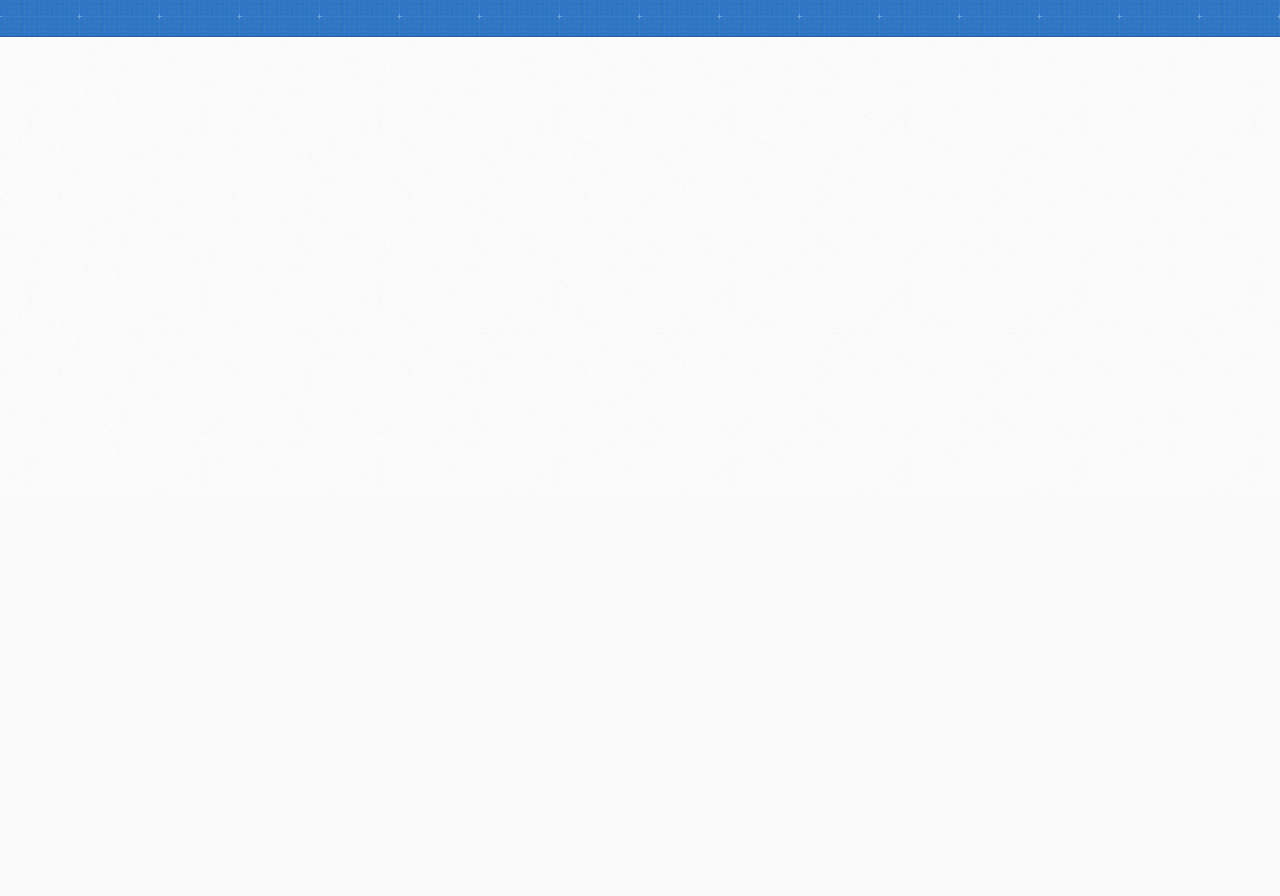
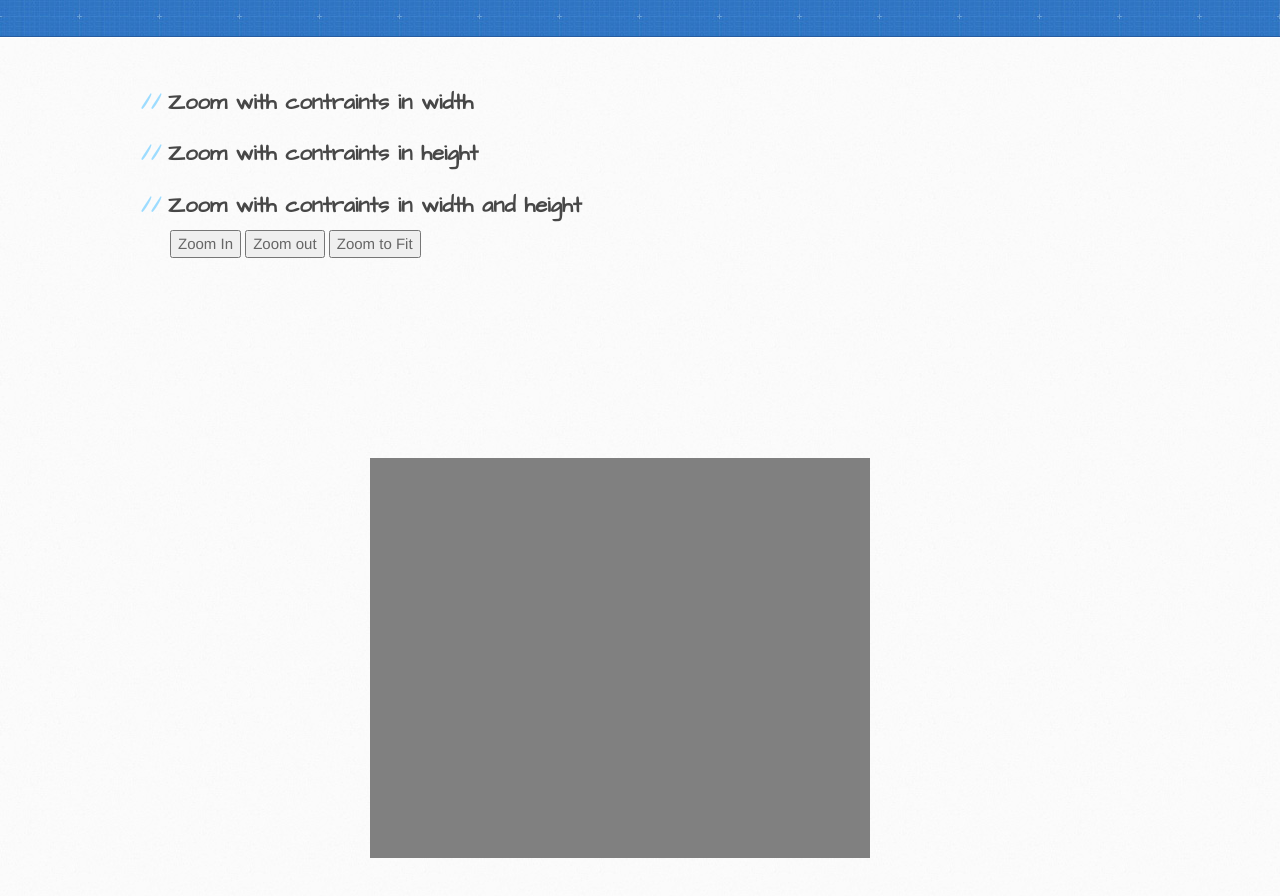
Before and after one commit to viewthespace/angular-zoom-directive, a plain HTML site: page index.html in a window 1280 px wide. Shown: the part 304-1200 px from the top of the page. Before the commit the page ends 800 px from the top, so only its background shows below. Drawn offline with nearby package versions, Linux system fonts and the light colour scheme; some packages are replaced by stand-ins of ours; a script that the page names is missing.

Commit message:
update pages

```diff
--- a/index.html
+++ b/index.html
@@ -8,6 +8,8 @@
     <link rel="stylesheet" type="text/css" href="stylesheets/stylesheet.css" media="screen">
     <link rel="stylesheet" type="text/css" href="stylesheets/pygment_trac.css" media="screen">
     <link rel="stylesheet" type="text/css" href="stylesheets/print.css" media="print">
+    <script src="//cdnjs.cloudflare.com/ajax/libs/angular.js/1.3.3/angular.js"></script>
+    <script src="https://raw.githubusercontent.com/viewthespace/angular-zoom-directive/master/src/angular-zoom-directive.js"></script>
 
     <!--[if lt IE 9]>
     <script src="//html5shiv.googlecode.com/svn/trunk/html5.js"></script>
@@ -27,7 +29,56 @@
 
     <div id="content-wrapper">
       <div class="inner clearfix">
-        <section id="main-content"></section>
+        <section id="main-content">
+
+
+<!DOCTYPE html>
+<html lang="en">
+  <head>
+    <meta charset="utf-8" />
+    <meta http-equiv="x-ua-compatible" content="ie=edge, chrome=1" />
+    <title>Angular Zoom Directive Demo</title>
+    <script src="../bower_components/angular/angular.js"></script>
+    <script src="../src/angular-zoom-directive.js"></script>
+    <script type="text/javascript">
+      app = angular.module('demo', ['open-vts'])
+    </script>
+    <style type="text/css">
+    #target {
+      width: 500px;
+      height: 400px;
+      background-color: gray;
+      margin: 200px
+    }
+
+    .disabled {
+      opacity: .3
+    }
+    </style>
+  </head>
+<body ng-app='demo'>
+
+
+  <h2>Zoom with contraints in width</h2>
+  <h2>Zoom with contraints in height</h2>
+  <h2>Zoom with contraints in width and height</h2>
+
+  <div ovts-zoom-controls='{ target: "#target", minWidth: 80, minHeight: 100, maxWidth: 700, maxHeight: 2000 }'>
+    <button ng-click='zoom.in()' ng-class='{ disabled: zoom.isMaxedIn() }'>Zoom In</button>
+    <button ng-click='zoom.out()' ng-class='{ disabled: zoom.isMaxedOut() }'> Zoom out</button>
+    <button ng-click='zoom.toFit()'> Zoom to Fit</button>
+  </div>
+
+  <div id='target'/>
+
+
+
+</body>
+
+</html>
+
+
+        </section>
       </div>
     </div>
 
```
